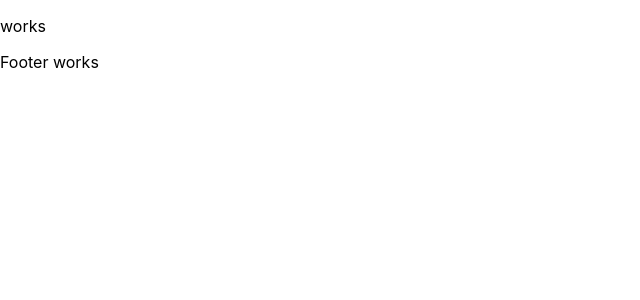
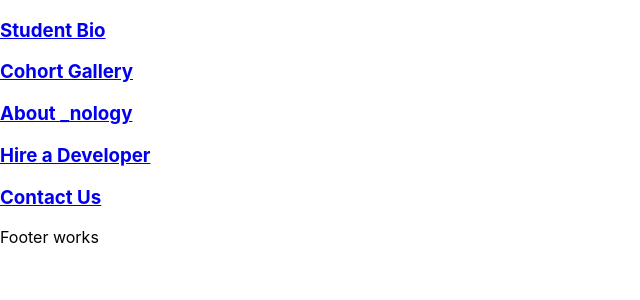
Before and after one commit to jakealistairwood/mariana-portfolio, a React (Create React App) app: page / in a window 1280 px wide. Shown: the top 300 px of the page, without its empty margins (0-640 px from the left). Built offline with nearby package versions, Linux system fonts and the light colour scheme.

Commit message:
routes hooked up with navbar

```diff
--- a/src/components/NavBar/NavBar.jsx
+++ b/src/components/NavBar/NavBar.jsx
@@ -1,11 +1,26 @@
 import React from "react";
 import styles from "./NavBar.module.scss";
+import { Link } from "@reach/router";
 
 const NavBar = () => {
   return (
-    <>
-      <p>works</p>
-    </>
+    <nav className={styles.navbar}>
+      <Link to="main">
+        <h3>Student Bio</h3>
+      </Link>
+      <Link to="gallery">
+        <h3>Cohort Gallery</h3>
+      </Link>
+      <a href="https://nology.io/about-us/" target="__blank">
+        <h3>About _nology</h3>
+      </a>
+      <a href="https://nology.io/companies-employers/hire-a-developer/" target="__blank">
+        <h3>Hire a Developer</h3>
+      </a>
+      <a href="https://nology.io/contact/" target="__blank">
+        <h3>Contact Us</h3>
+      </a>
+    </nav>
   );
 };
 
```
